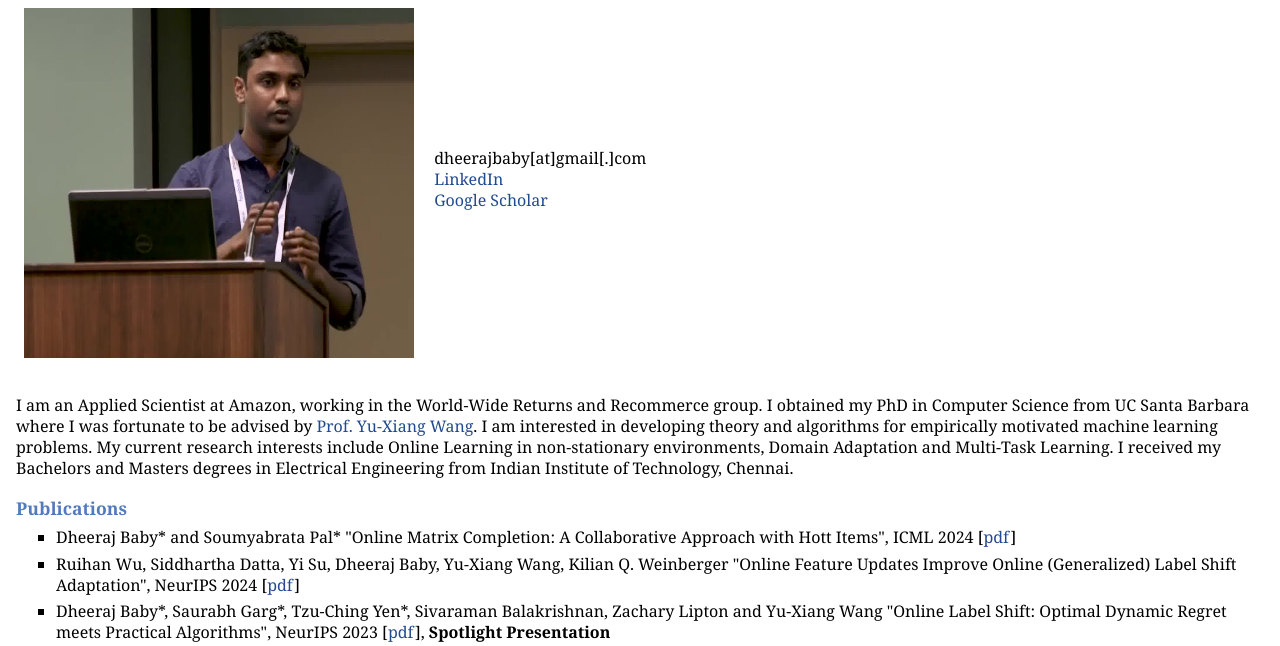
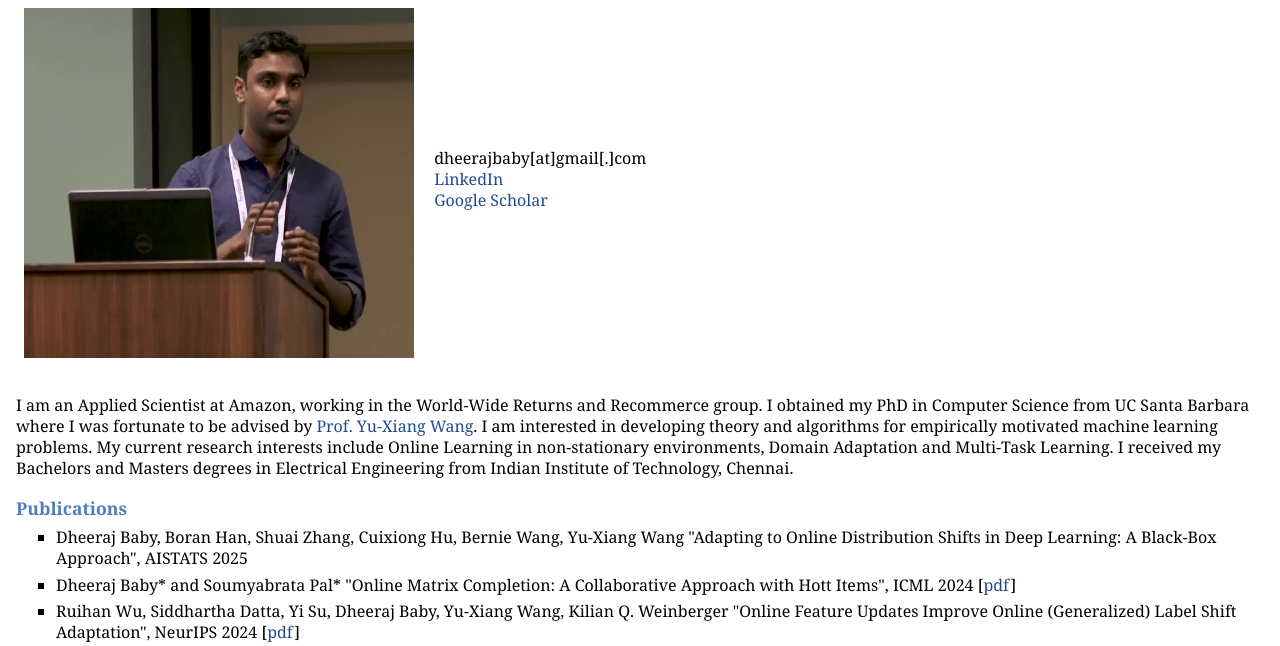
Before and after one commit to Dheeraj-B/dheeraj.github.io, a plain HTML site: page index.html in a window 1280 px wide. Shown: the part 66-712 px from the top of the page. Drawn offline with Linux system fonts and the light colour scheme.

Commit message:
aistats 2025

```diff
--- a/index.html
+++ b/index.html
@@ -20,6 +20,8 @@
 <p>I am an Applied Scientist at Amazon, working in the World-Wide Returns and Recommerce group. I obtained my PhD in Computer Science from UC Santa Barbara where I was fortunate to be advised by <a href="https://cseweb.ucsd.edu/~yuxiangw/">Prof. Yu-Xiang Wang</a>. I am interested in developing theory and algorithms for empirically motivated machine learning problems. My current research interests include Online Learning in non-stationary environments, Domain Adaptation and Multi-Task Learning. I received my Bachelors and Masters degrees in Electrical Engineering from Indian Institute of Technology, Chennai.</p>
 <h3>Publications </h3>
 <ul>
+<li><p>Dheeraj Baby, Boran Han, Shuai Zhang, Cuixiong Hu, Bernie Wang, Yu-Xiang Wang "Adapting to Online Distribution Shifts in Deep Learning: A Black-Box Approach", AISTATS 2025</p>
+</li>
 <li><p>Dheeraj Baby* and Soumyabrata Pal* "Online Matrix Completion: A Collaborative Approach with Hott Items", ICML 2024 [<a href="https://www.arxiv.org/pdf/2408.05843">pdf</a>]</p>
 </li>
 <li><p>Ruihan Wu, Siddhartha Datta, Yi Su, Dheeraj Baby, Yu-Xiang Wang, Kilian Q. Weinberger "Online Feature Updates Improve Online (Generalized) Label Shift Adaptation", NeurIPS 2024  [<a href="https://arxiv.org/pdf/2402.03545">pdf</a>] </p>
```
